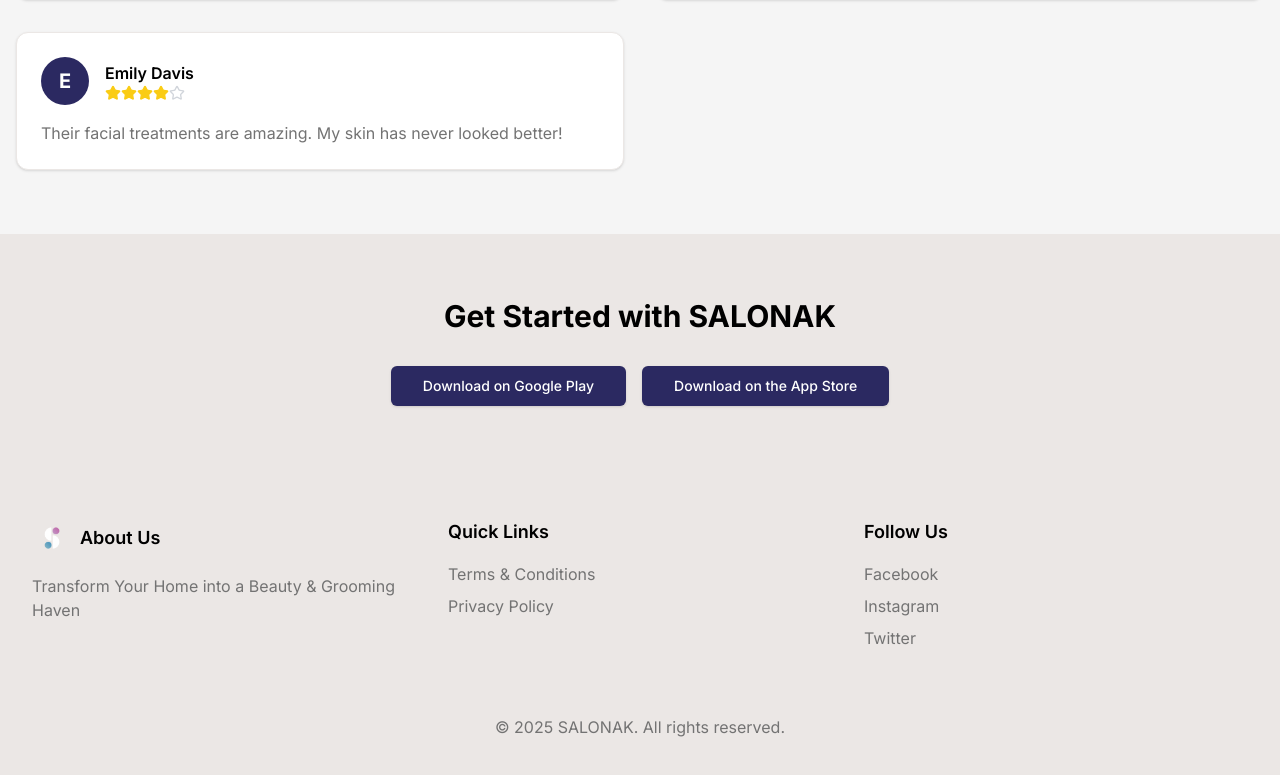
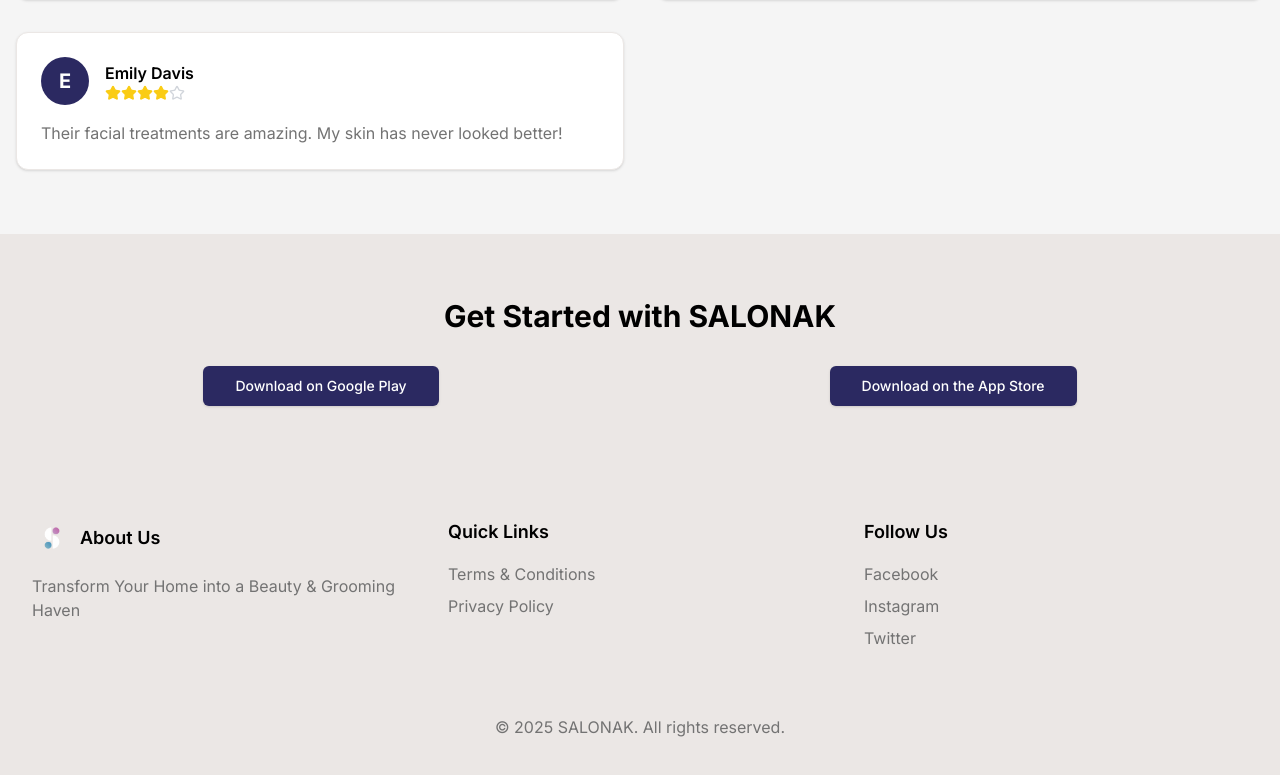
Before and after one commit to JamesDimonaco/salonak-website, a Next.js app: page / in a window 1280 px wide. Shown: the part 1856-2631 px from the top of the page. Built offline with nearby package versions, Linux system fonts and the light colour scheme.

Commit message:
fix button look

```diff
--- a/app/page.tsx
+++ b/app/page.tsx
@@ -138,8 +138,8 @@
       <section id="download" className="py-16">
         <div className="container mx-auto px-4 text-center">
           <h2 className="text-3xl font-bold mb-8">Get Started with SALONAK</h2>
-          <div className="flex justify-center space-x-4">
-            <Button asChild size="lg">
+          <div className="flex flex-col gap-4 md:flex-row justify-around w-full">
+            <Button asChild size="lg" className="w-full md:w-auto">
               <Link href="https://play.google.com/store/apps/details?id=com.salonak">
                 Download on Google Play
               </Link>
```
